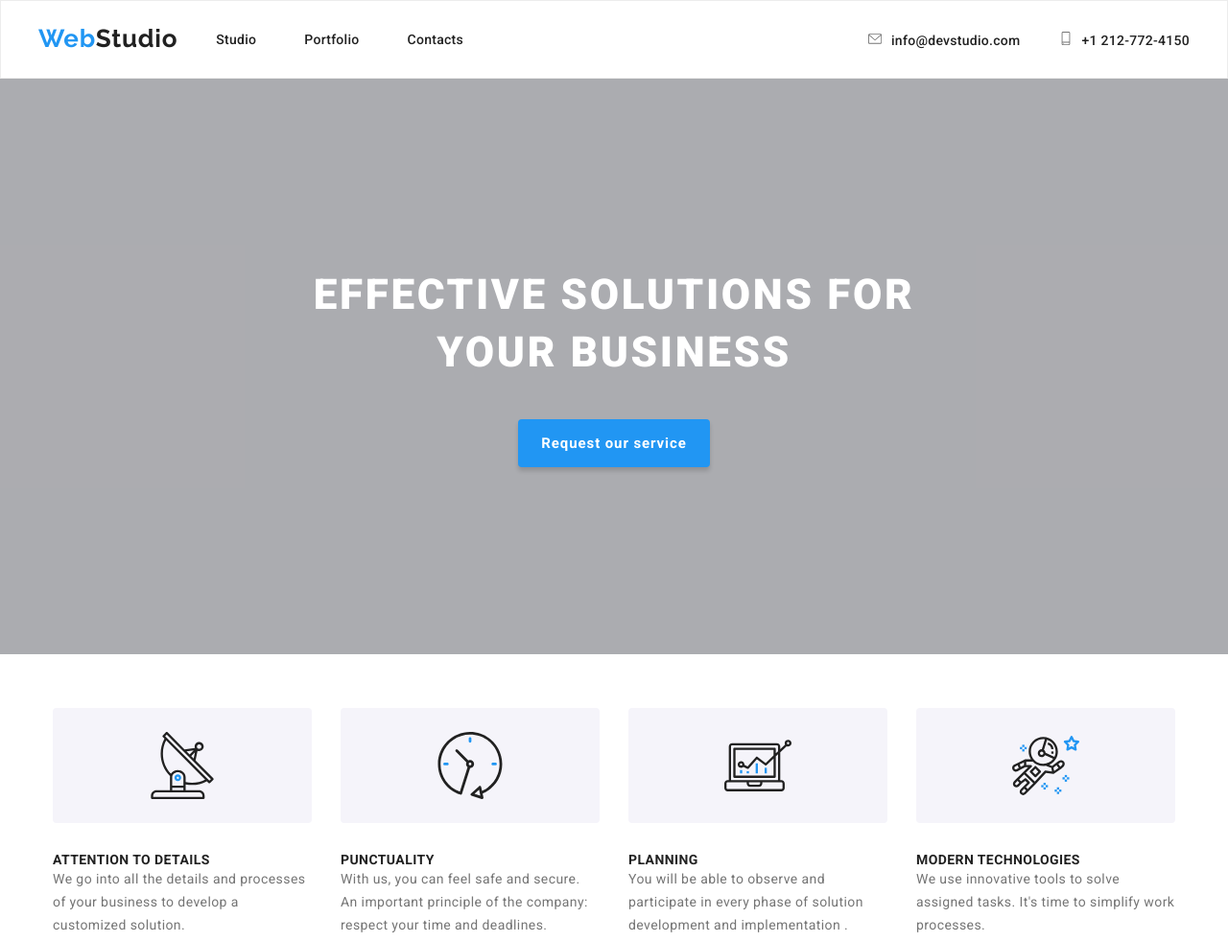
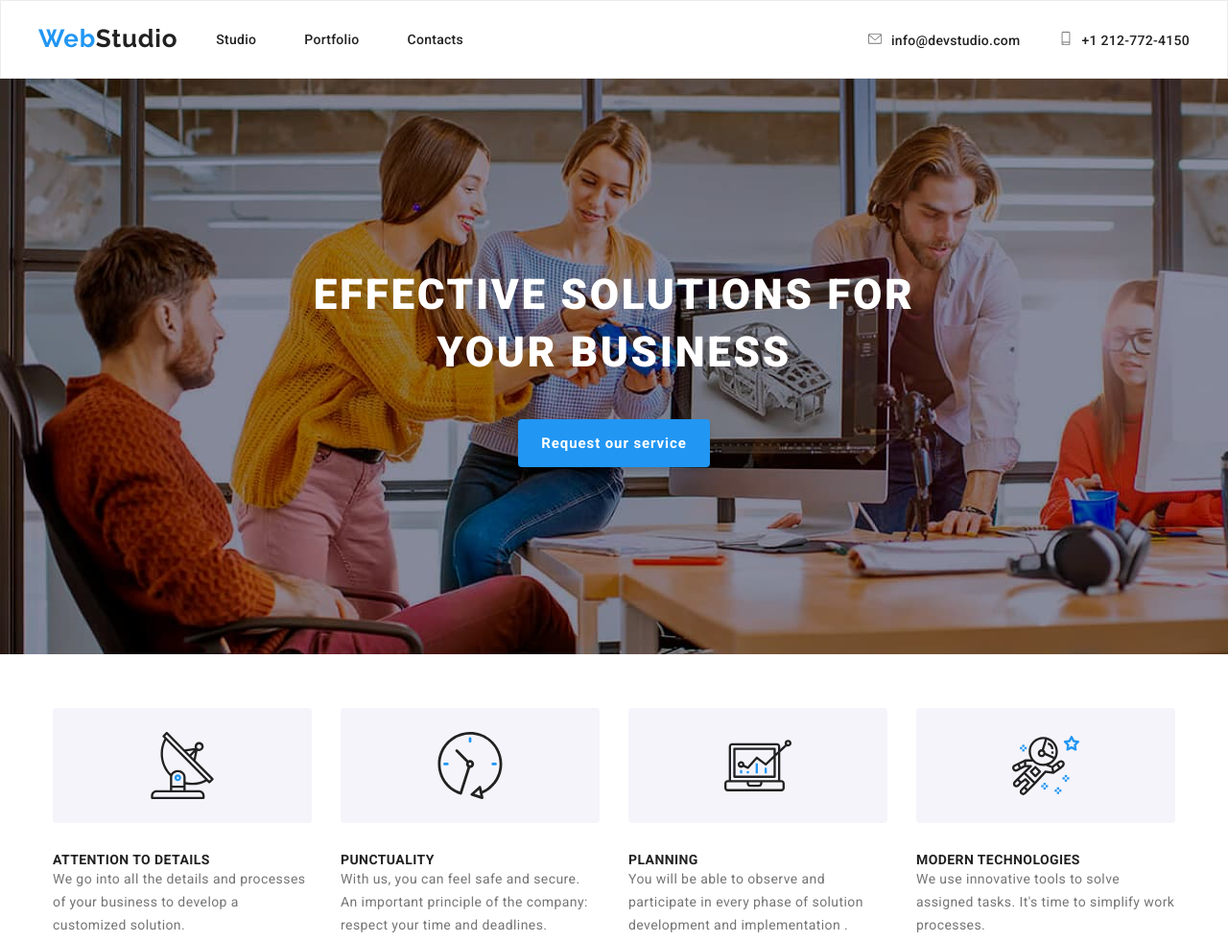
Before and after one commit to GiurgiuBogdan/goit-markup-hw-04, a plain HTML site: page index.html in a window 1280 px wide. Shown: the top 982 px of the page at 96% size. Drawn offline with nearby package versions, Linux system fonts and the light colour scheme.

Commit message:
Update styles.css

```diff
--- a/css/styles.css
+++ b/css/styles.css
@@ -150,7 +150,7 @@
   .first-section {
     display: flex;
     justify-content: center;
-    background-image: url("./images/Imgback-title.jpg");
+    background-image: url("/images/Imgback-title.jpg");
     background-color: #2F303A66;
     background-repeat: no-repeat;
     background-size: cover;
```
